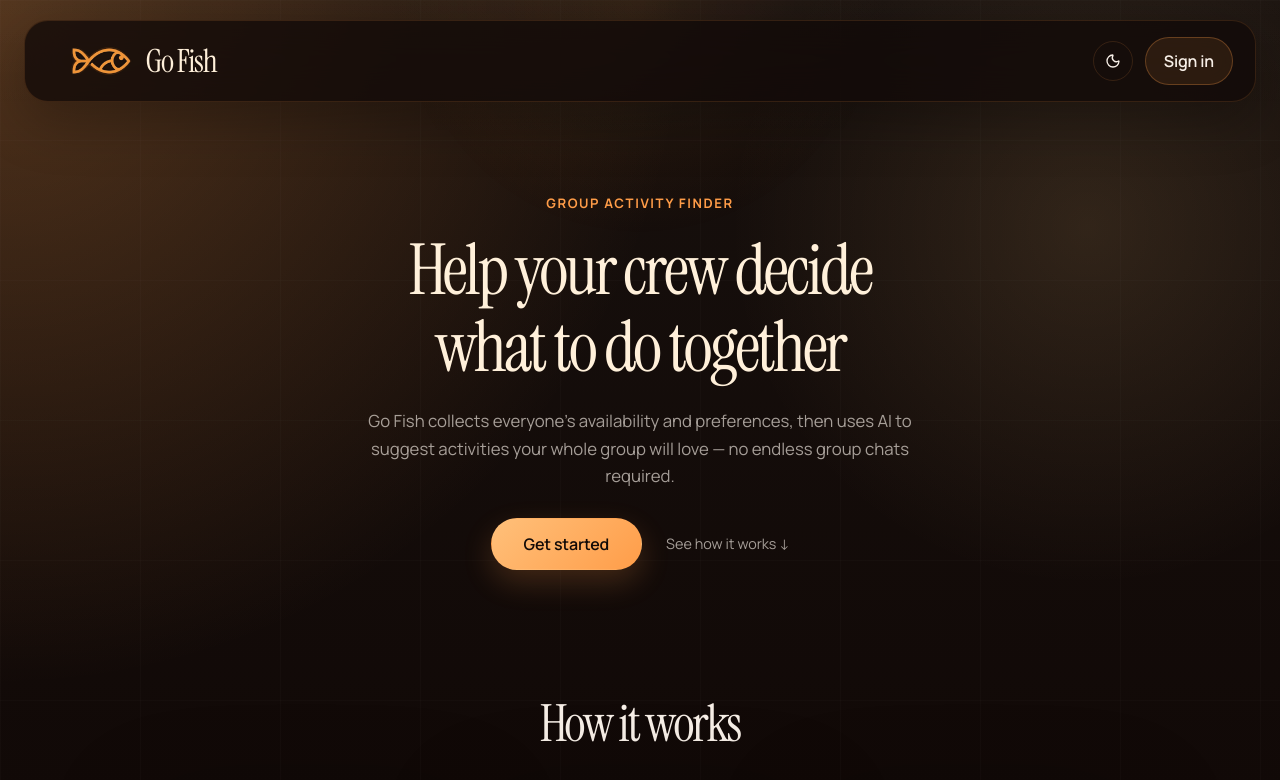
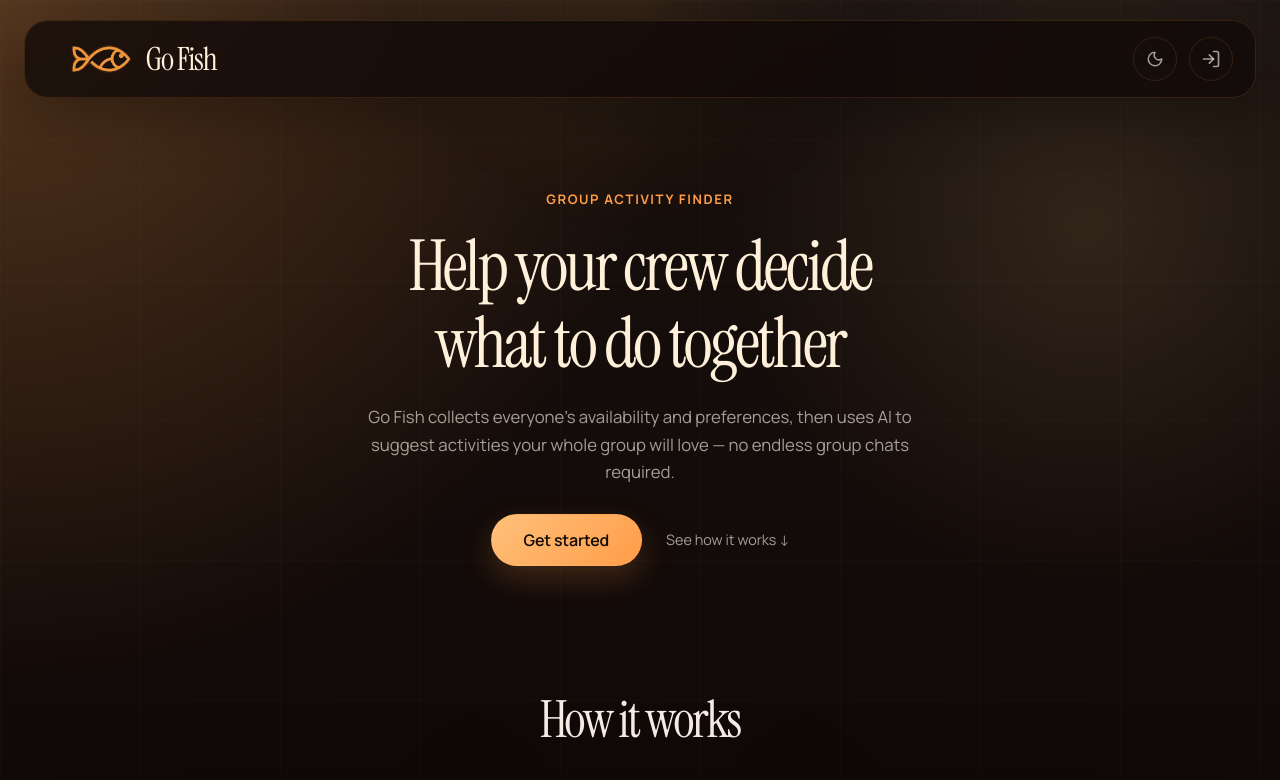
Before and after one commit to el-musleh/Go-Fish, a React (Vite) app in the folder client/: page / in a window 1280 px wide. Shown: the top 780 px of the page. Built offline with nearby package versions, Linux system fonts and the light colour scheme.

Commit message:
Adopt icon-based app header

```diff
--- a/client/src/App.tsx
+++ b/client/src/App.tsx
@@ -1,6 +1,6 @@
 import { useState, useEffect, useRef } from 'react';
 import { BrowserRouter, Routes, Route, Link, NavLink, useNavigate, useLocation } from 'react-router-dom';
-import { Moon, Sun } from 'lucide-react';
+import { Calendar, Home, LogIn, LogOut, Moon, Plus, Settings, Sun } from 'lucide-react';
 import {
   api,
   clearCurrentUser,
@@ -42,12 +42,12 @@ function ThemeSwitch({
   return (
     <button
       aria-label={`Switch to ${nextTheme} mode`}
-      className="gf-theme-toggle"
+      className="gf-nav-link gf-nav-link--icon"
       onClick={() => onThemeChange(nextTheme)}
       title={nextTheme === 'day' ? 'Day mode' : 'Night mode'}
       type="button"
     >
-      <Icon aria-hidden="true" size={16} strokeWidth={2} />
+      <Icon aria-hidden="true" size={18} strokeWidth={2} />
     </button>
   );
 }
@@ -171,31 +171,67 @@ function AppShell({ children }: { children: React.ReactNode }) {
         </Link>
         <nav className="gf-nav">
           {userId && (
-            <Link to="/dashboard" className={`gf-nav-link${isHome ? ' gf-nav-link--active' : ''}`}>Home</Link>
+            <Link
+              to="/dashboard"
+              className={`gf-nav-link gf-nav-link--icon${isHome ? ' gf-nav-link--active' : ''}`}
+              title="Home"
+              aria-label="Home"
+            >
+              <Home size={20} />
+            </Link>
           )}
           {userId && (
-            <Link to="/dashboard?tab=timeline" className={`gf-nav-link${isTimeline ? ' gf-nav-link--active' : ''}`}>Timeline</Link>
+            <Link
+              to="/dashboard?tab=timeline"
+              className={`gf-nav-link gf-nav-link--icon${isTimeline ? ' gf-nav-link--active' : ''}`}
+              title="Timeline"
+              aria-label="Timeline"
+            >
+              <Calendar size={20} />
+            </Link>
           )}
           {userId && (
-            <NavLink to="/events/new" className={({ isActive }) => `gf-nav-link${isActive ? ' gf-nav-link--active' : ''}`}>New</NavLink>
+            <NavLink
+              to="/events/new"
+              className={({ isActive }) => `gf-nav-link gf-nav-link--icon${isActive ? ' gf-nav-link--active' : ''}`}
+              title="New event"
+              aria-label="New event"
+            >
+              <Plus size={20} />
+            </NavLink>
           )}
         </nav>
         <div className="gf-topbar__actions">
           {userId && (
-            <Link to="/benchmark" className={`gf-nav-link${isPreferences ? ' gf-nav-link--active' : ''}`}>Preferences</Link>
+            <Link
+              to="/benchmark"
+              className={`gf-nav-link gf-nav-link--icon${isPreferences ? ' gf-nav-link--active' : ''}`}
+              title="Preferences"
+              aria-label="Preferences"
+            >
+              <Settings size={20} />
+            </Link>
           )}
           <ThemeSwitch activeTheme={theme} onThemeChange={setTheme} />
           {userId ? (
-            <button className="gf-button gf-button--secondary" onClick={handleSignOut} type="button">
-              Sign out
+            <button
+              className="gf-nav-link gf-nav-link--icon"
+              onClick={handleSignOut}
+              type="button"
+              title="Sign out"
+              aria-label="Sign out"
+            >
+              <LogOut size={20} />
             </button>
           ) : (
             <button
-              className="gf-button gf-button--secondary"
+              className="gf-nav-link gf-nav-link--icon"
               onClick={() => setAuthOpen(true)}
               type="button"
+              title="Sign in"
+              aria-label="Sign in"
             >
-              Sign in
+              <LogIn size={20} />
             </button>
           )}
         </div>
--- a/client/src/globals.css
+++ b/client/src/globals.css
@@ -108,27 +108,6 @@ button, input, textarea { font: inherit; }
   gap: 12px;
   flex-wrap: nowrap;
   justify-content: flex-end;
-}
-
-.gf-theme-toggle {
-  display: inline-grid;
-  place-items: center;
-  width: 40px;
-  height: 40px;
-  padding: 0;
-  border: 1px solid var(--line);
-  border-radius: 999px;
-  background: var(--theme-switch-bg);
-  color: var(--text);
-  cursor: pointer;
-  box-shadow: var(--theme-switch-shadow);
-  transition: transform 180ms ease, background 180ms ease, border-color 180ms ease, color 180ms ease;
-}
-
-.gf-theme-toggle:hover {
-  transform: translateY(-1px);
-  background: rgba(var(--accent-rgb), 0.1);
-  border-color: var(--line-strong);
 }
 
 .gf-muted, .gf-field__hint { color: var(--muted); }
@@ -909,19 +888,24 @@ button, input, textarea { font: inherit; }
   .gf-brand { font-size: 1.3rem; }
   .gf-brand__icon { height: 1.5rem; }
   .gf-nav-link { padding: 8px 14px; font-size: 0.85rem; }
+  .gf-nav-link--icon { width: 40px; min-width: 40px; height: 40px; padding: 0; }
   .gf-topbar__actions { gap: 8px; }
 }
 
 /* ── Nav links (for multiple nav items) ── */
 .gf-nav-link {
+  display: inline-flex;
+  align-items: center;
+  justify-content: center;
   padding: 10px 20px;
   border-radius: 999px;
-  transition: transform 180ms ease, background 180ms ease;
+  transition: transform 180ms ease, background 180ms ease, border-color 180ms ease, color 180ms ease;
   font-size: 0.92rem;
   font-weight: 600;
   color: var(--muted);
   border: 1px solid var(--line);
   background: transparent;
+  cursor: pointer;
 }
 .gf-nav-link:hover {
   color: var(--text);
@@ -933,6 +917,12 @@ button, input, textarea { font: inherit; }
   background: linear-gradient(135deg, var(--accent-strong), var(--accent));
   border-color: transparent;
   box-shadow: 0 8px 20px rgba(255, 157, 73, 0.2);
+}
+.gf-nav-link--icon {
+  width: 44px;
+  min-width: 44px;
+  height: 44px;
+  padding: 0;
 }
 
 /* ── Button variants ── */
```
